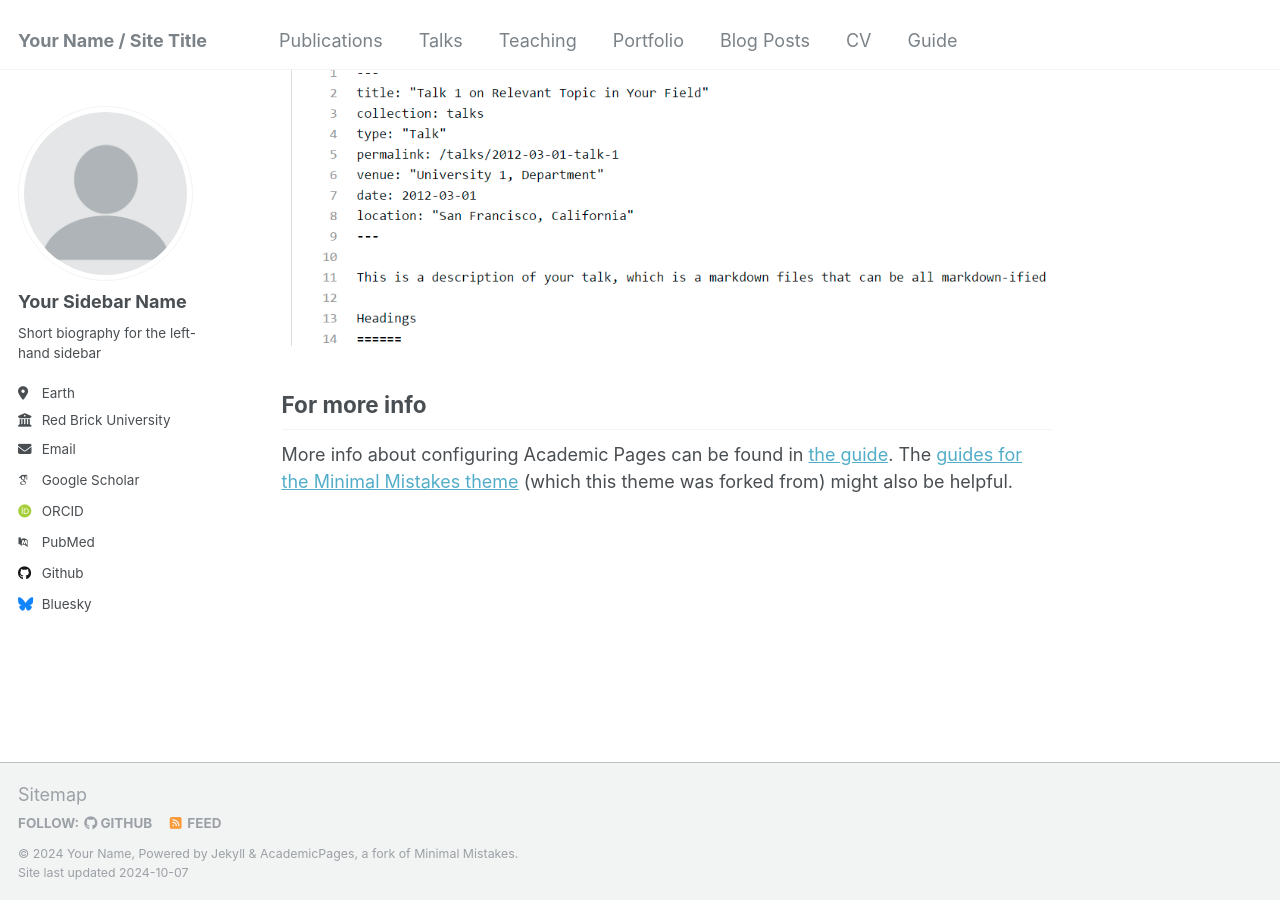
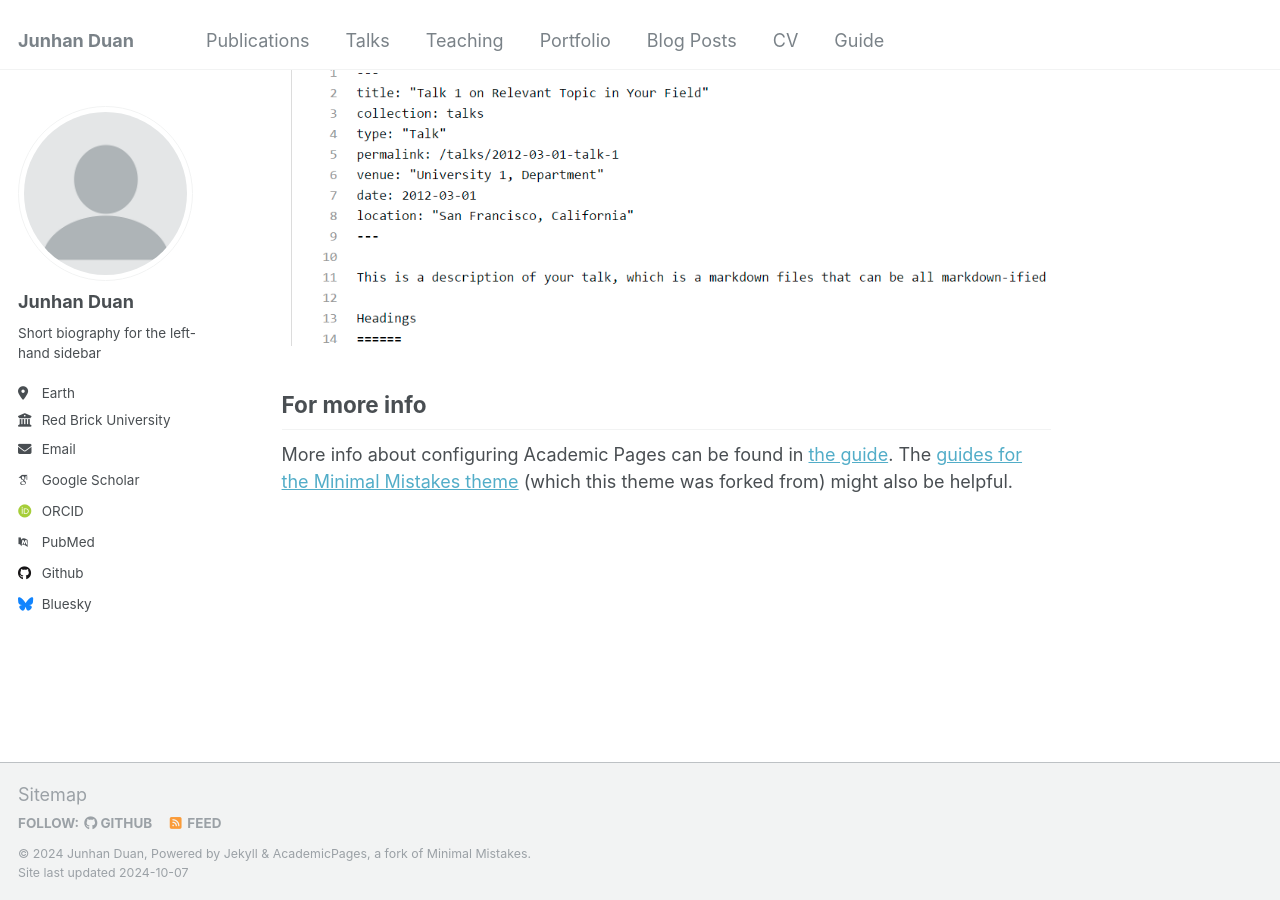
Before and after one commit to DJH-001/DJH-001.github.io, a Jekyll site: the page built from _pages/about.md, in a window 1280 px wide and 900 px high, scrolled down 2643 px. Built offline with Jekyll 4.4.1, drawn with Linux system fonts in a browser that asks for light colours; some web fonts are replaced.

Commit message:
Update _config.yml

```diff
--- a/_config.yml
+++ b/_config.yml
@@ -8,10 +8,10 @@
 
 # Basic Site Settings
 locale                   : "en-US"
-title                    : "Your Name / Site Title"
+title                    : "Junhan Duan"
 title_separator          : "-"
-name                     : &name "Your Name"
-description              : &description "personal description"
+name                     : &name "Junhan Duan"
+description              : &description "Biomedical Imaging & Automated Systems"
 url                      : https://academicpages.github.io # the base hostname & protocol for your site e.g. "https://mmistakes.github.io"
 baseurl                  : "" # the subpath of your site, e.g. "/blog"
 repository               : "academicpages/academicpages.github.io"
@@ -22,7 +22,7 @@ repository               : "academicpages/academicpages.github.io"
 author:
   # Biographic information
   avatar           : "profile.png"
-  name             : "Your Sidebar Name"
+  name             : "Junhan Duan"
   pronouns         : # example: "she/her"
   bio              : "Short biography for the left-hand sidebar"
   location         : "Earth"
```
